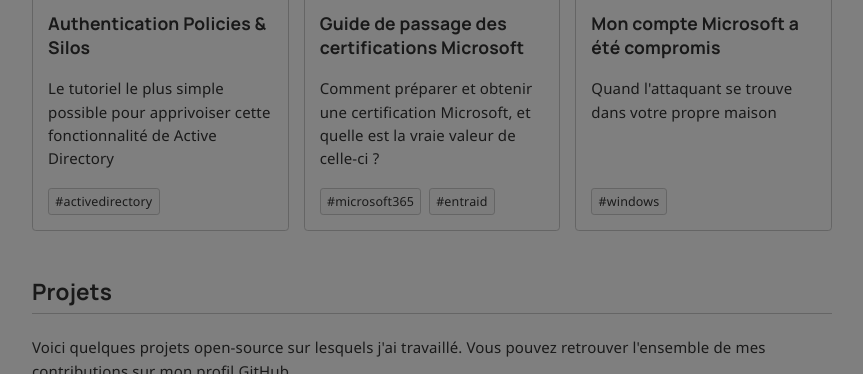
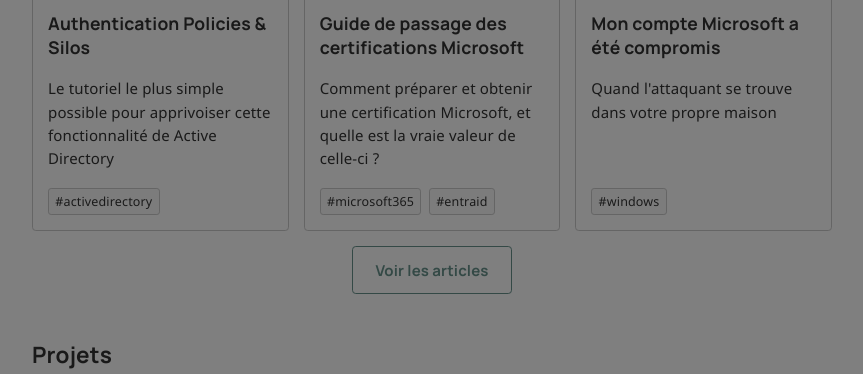
Before and after one commit to leobouard/leobouard.github.io, a Jekyll site: the page built from _pages/cv.html, in a window 1280 px wide and 900 px high, scrolled down 1782 px, cut to the strip 0-374 px from the top of the window. Shown: the whole strip, without its empty margins (208-1071 px from the left). Built offline with Jekyll 4.4.1, drawn with Linux system fonts in a browser that asks for light colours; nearby versions of some CDN libraries; some web fonts are replaced.

Commit message:
Update cv.html

```diff
--- a/_pages/cv.html
+++ b/_pages/cv.html
@@ -160,6 +160,9 @@
   {% include post-preview.html id=post.id date=post.date title=post.title description=post.description tags=post.tags %}
   {% endfor %}
 </div>
+<div style="display: flex; margin: 1em 0;">
+  <a href="/" class="hide-on-print no-decoration button-primary hover-bottom" style="margin: auto;">Voir les articles</a>
+</div>
 
 <h2>Projets</h2>
 <p>Voici quelques projets open-source sur lesquels j'ai travaillé. Vous pouvez retrouver l'ensemble de mes contributions
```
